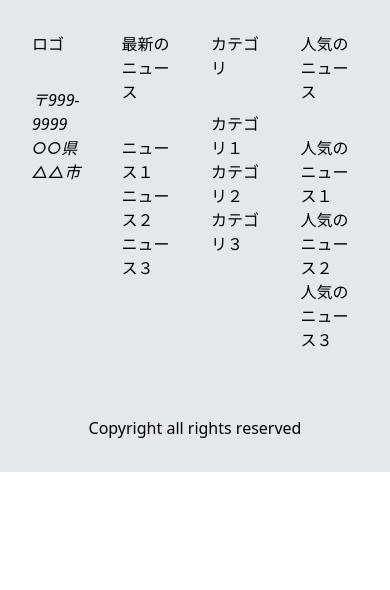
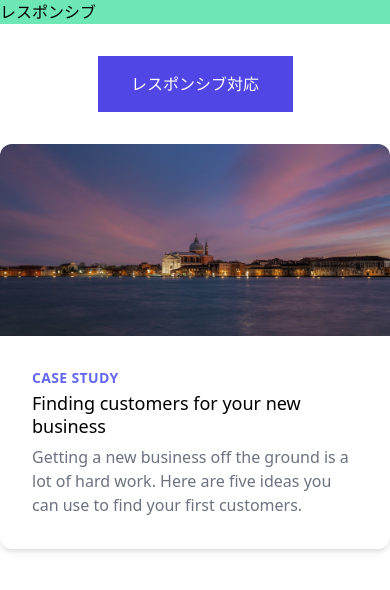
Before and after one commit to Takumikimura1899/TailwindCSS-React-Practice, a React (Create React App) app: page / in a window 390 px wide. Shown: the top 590 px of the page. Built offline with nearby package versions, Linux system fonts and the light colour scheme.

Commit message:
Responsive

```diff
--- a/src/App.js
+++ b/src/App.js
@@ -11,6 +11,7 @@ import HoverFocus from './components/HoverFocus';
 import ImgBackgroundImg from './components/ImgBackgroundImg';
 import MarginPadding from './components/Marginpadding';
 import Opacity from './components/Opacity';
+import Responsive from './components/Responsive';
 import Shadow from './components/Shadow';
 import WidthHeight from './components/WidthHeight';
 
@@ -29,7 +30,8 @@ function App() {
       {/* <Shadow /> */}
       {/* <Display /> */}
       {/* <Flex /> */}
-      <GridFooter />
+      {/* <GridFooter /> */}
+      <Responsive />
     </>
   );
 }
--- /dev/null
+++ b/src/components/Responsive.jsx
@@ -0,0 +1,47 @@
+import React from 'react';
+import Image from '../images/img1.jpg';
+
+const Responsive = () => {
+  return (
+    <>
+      <div className='bg-green-300 md:bg-blue-300 lg:bg-red-300 mb-8'>
+        レスポンシブ
+      </div>
+
+      <div className='text-center mb-8'>
+        <button className='bg-indigo-600 hover:bg-indigo-500 text-white p-4 w-1/2 md:max-w-md'>
+          レスポンシブ対応
+        </button>
+      </div>
+
+      <div className='max-w-md mx-auto bg-white rounded-xl shadow-md overflow-hidden md:max-w-2xl'>
+        <div className='md:flex'>
+          <div className='md:flex-shrink-0'>
+            <img
+              className='h-48 w-full object-cover md:h-full md:w-48'
+              src={Image}
+              alt='Man looking at item at a store'
+            />
+          </div>
+          <div className='p-8'>
+            <div className='uppercase tracking-wide text-sm text-indigo-500 font-semibold'>
+              Case study
+            </div>
+            <a
+              href='#'
+              className='block mt-1 text-lg leading-tight font-medium text-black hover:underline'
+            >
+              Finding customers for your new business
+            </a>
+            <p className='mt-2 text-gray-500'>
+              Getting a new business off the ground is a lot of hard work. Here
+              are five ideas you can use to find your first customers.
+            </p>
+          </div>
+        </div>
+      </div>
+    </>
+  );
+};
+
+export default Responsive;
```
